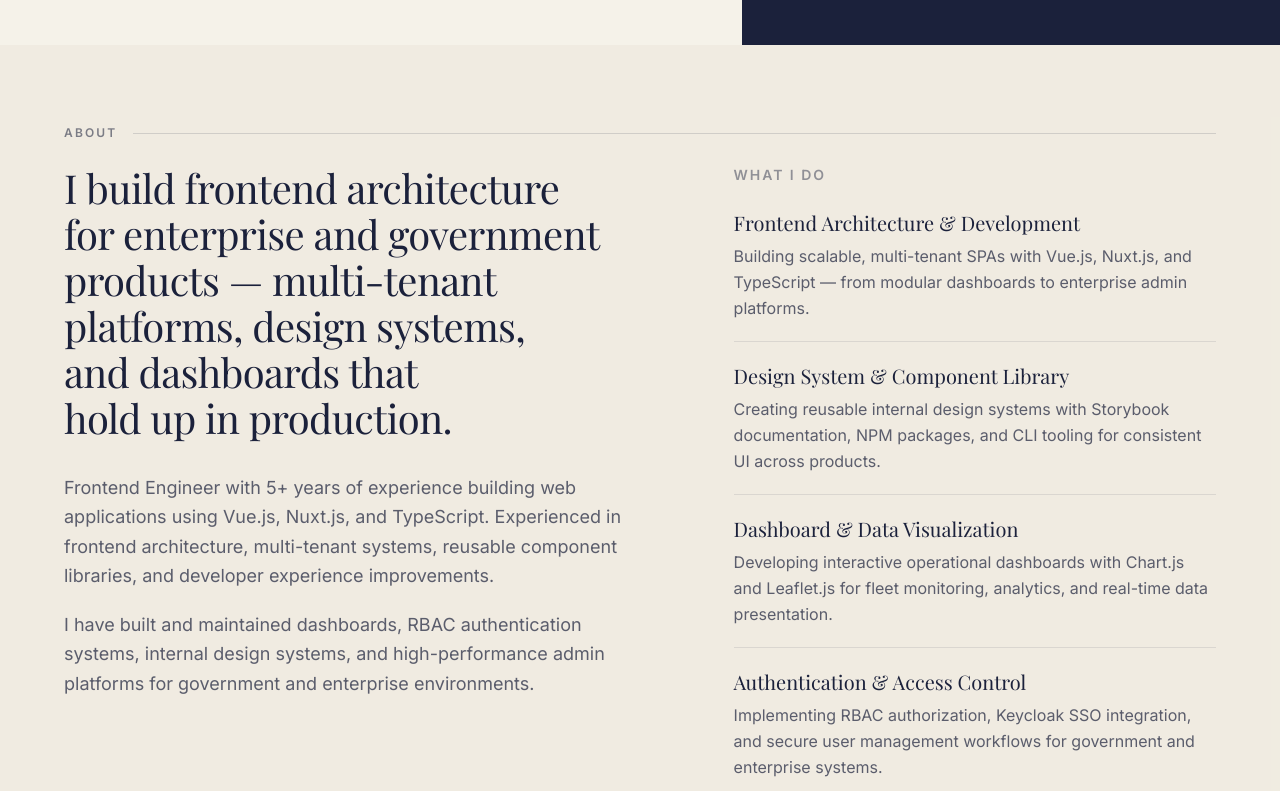
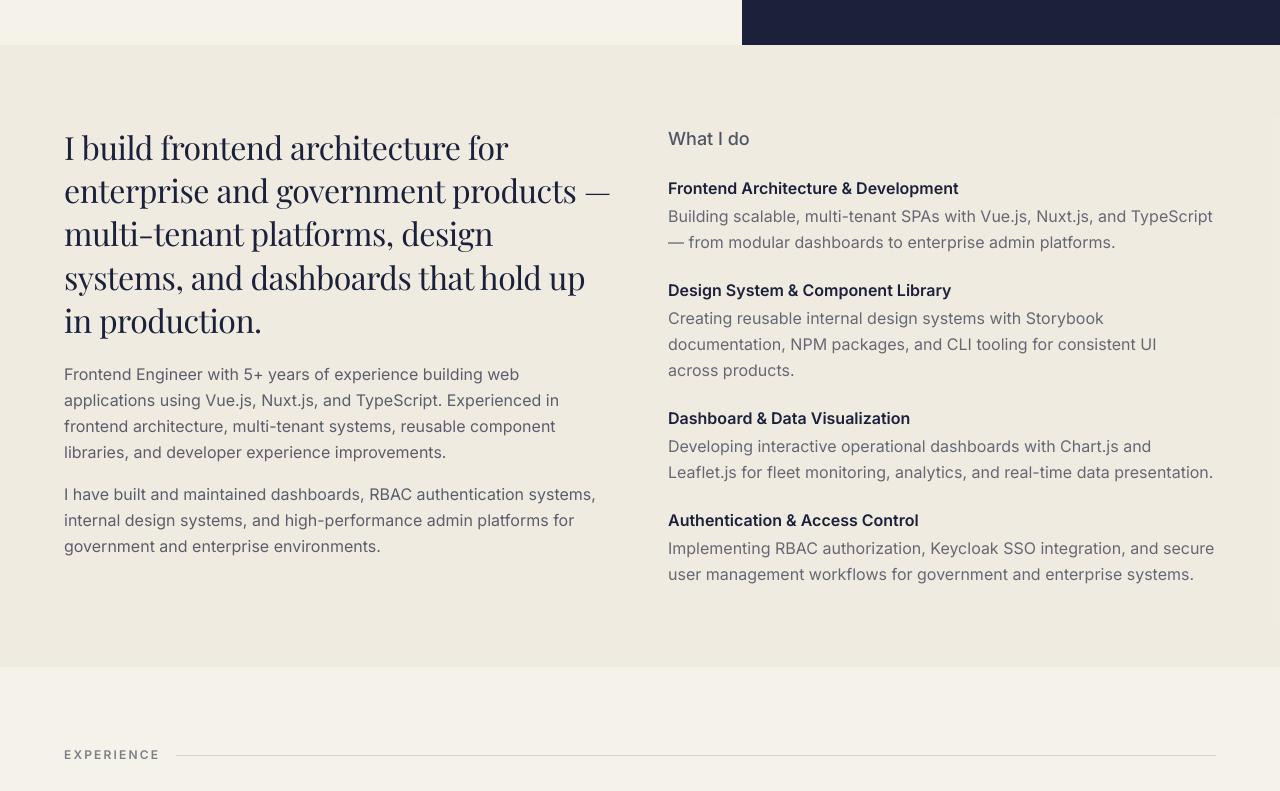
Before and after one commit to rayfajars/portofolio-web, a Nuxt app: page / in a window 1280 px wide. Shown: the part 900-1691 px from the top of the page. Built offline with nearby package versions, Linux system fonts and the light colour scheme; a web font is replaced by a local one.

Commit message:
feat: changes about sections

```diff
--- a/assets/css/main.css
+++ b/assets/css/main.css
@@ -147,8 +147,45 @@
   }
 
   .lead-statement {
-    @apply font-serif text-2xl sm:text-3xl md:text-[2.5rem] md:leading-[1.15] leading-snug text-navy text-balance;
+    @apply font-serif text-navy text-balance;
+    font-size: clamp(2rem, 5vw, 3.25rem);
+    line-height: 1.12;
+    letter-spacing: -0.02em;
+  }
+
+  .section-rule {
+    @apply w-full h-px mb-8 sm:mb-10;
+    background-color: rgba(27, 33, 59, 0.12);
+  }
+
+  .section-headline-sm {
+    @apply heading-serif text-navy text-balance;
+    font-size: clamp(2rem, 4.5vw, 3.25rem);
+    line-height: 1.08;
+    letter-spacing: -0.02em;
+  }
+
+  .about-lead {
+    @apply font-serif font-normal text-navy text-pretty;
+    font-size: clamp(1.5rem, 3vw, 2rem);
+    line-height: 1.35;
     letter-spacing: -0.015em;
+  }
+
+  .about-heading {
+    @apply font-sans text-lg font-medium text-navy/75;
+  }
+
+  .about-body {
+    @apply font-sans text-base leading-relaxed text-navy/70 text-pretty;
+  }
+
+  .about-service-title {
+    @apply font-sans text-base font-semibold text-navy leading-snug;
+  }
+
+  .about-service-desc {
+    @apply font-sans text-base leading-relaxed text-navy/65 text-pretty;
   }
 
   .editorial-divide {
--- a/components/AboutSection.vue
+++ b/components/AboutSection.vue
@@ -5,19 +5,15 @@ import { profile, services } from '~/data/profile';
 <template>
   <section id="about" class="section-padding section-muted">
     <div class="container mx-auto max-w-6xl">
-      <div class="section-opener">
-        <span class="section-eyebrow">About</span>
-      </div>
-
-      <div class="grid lg:grid-cols-[1.1fr_0.9fr] gap-12 lg:gap-20">
+      <div class="grid lg:grid-cols-2 gap-10 lg:gap-14 items-start">
         <div>
-          <p class="lead-statement">
+          <p class="about-lead max-w-[60ch]">
             I build frontend architecture for enterprise and government
             products — multi-tenant platforms, design systems, and dashboards
             that hold up in production.
           </p>
 
-          <div class="mt-8 space-y-5 text-lg leading-relaxed text-navy/70 max-w-prose">
+          <div class="mt-5 space-y-4 about-body max-w-[60ch]">
             <p v-for="(paragraph, index) in profile.bio" :key="index">
               {{ paragraph }}
             </p>
@@ -25,13 +21,18 @@ import { profile, services } from '~/data/profile';
         </div>
 
         <div>
-          <h2 class="text-sm font-semibold uppercase tracking-[0.14em] text-navy/45 mb-6">
+          <h2 class="about-heading mb-6">
             What I do
           </h2>
-          <dl class="divide-y divide-navy/10">
-            <div v-for="service in services" :key="service.title" class="py-5 first:pt-0">
-              <dt class="font-serif text-xl text-navy mb-1.5">{{ service.title }}</dt>
-              <dd class="text-base leading-relaxed text-navy/70">{{ service.description }}</dd>
+
+          <dl class="space-y-6">
+            <div v-for="service in services" :key="service.title">
+              <dt class="about-service-title">
+                {{ service.title }}
+              </dt>
+              <dd class="about-service-desc mt-1">
+                {{ service.description }}
+              </dd>
             </div>
           </dl>
         </div>
```
